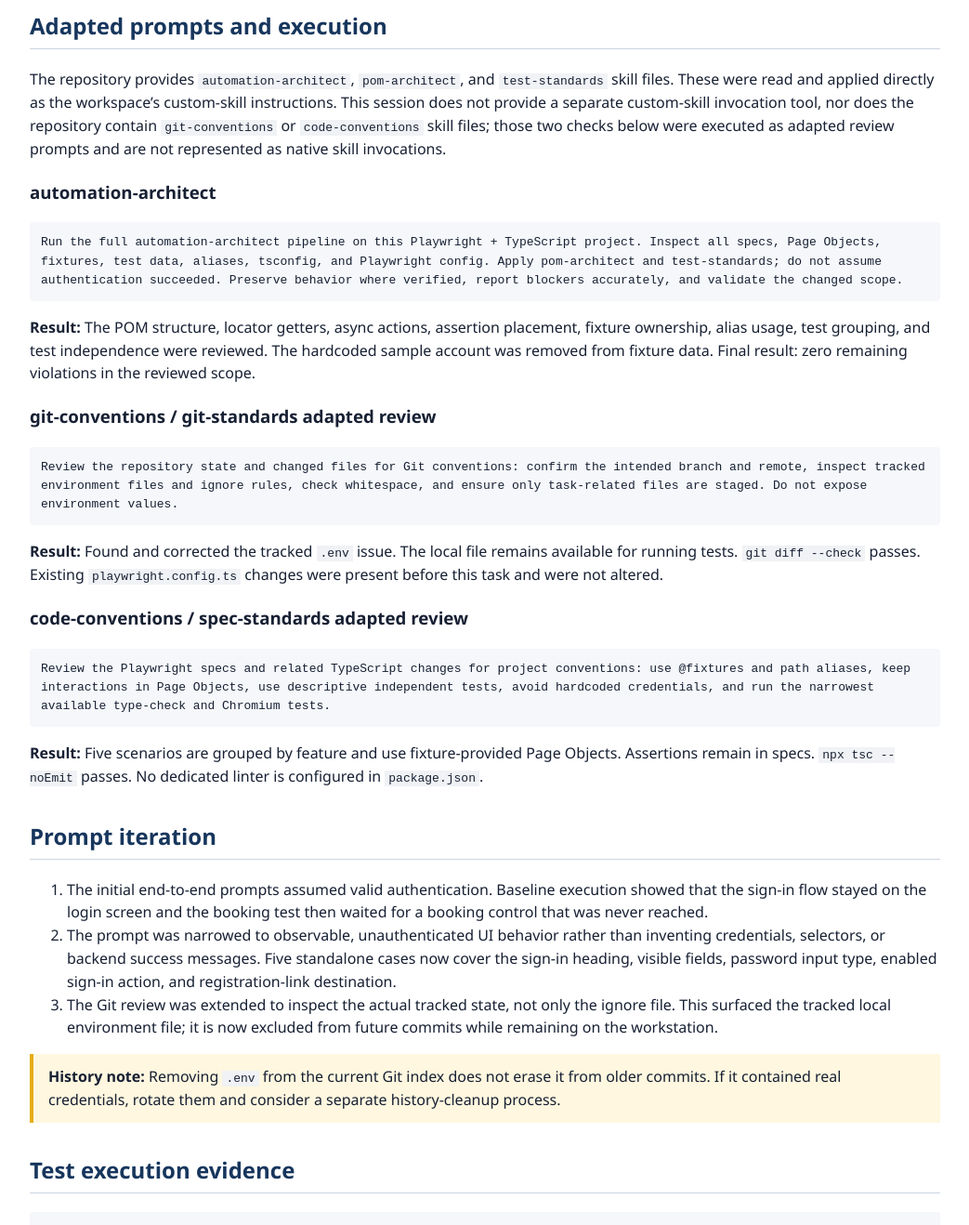
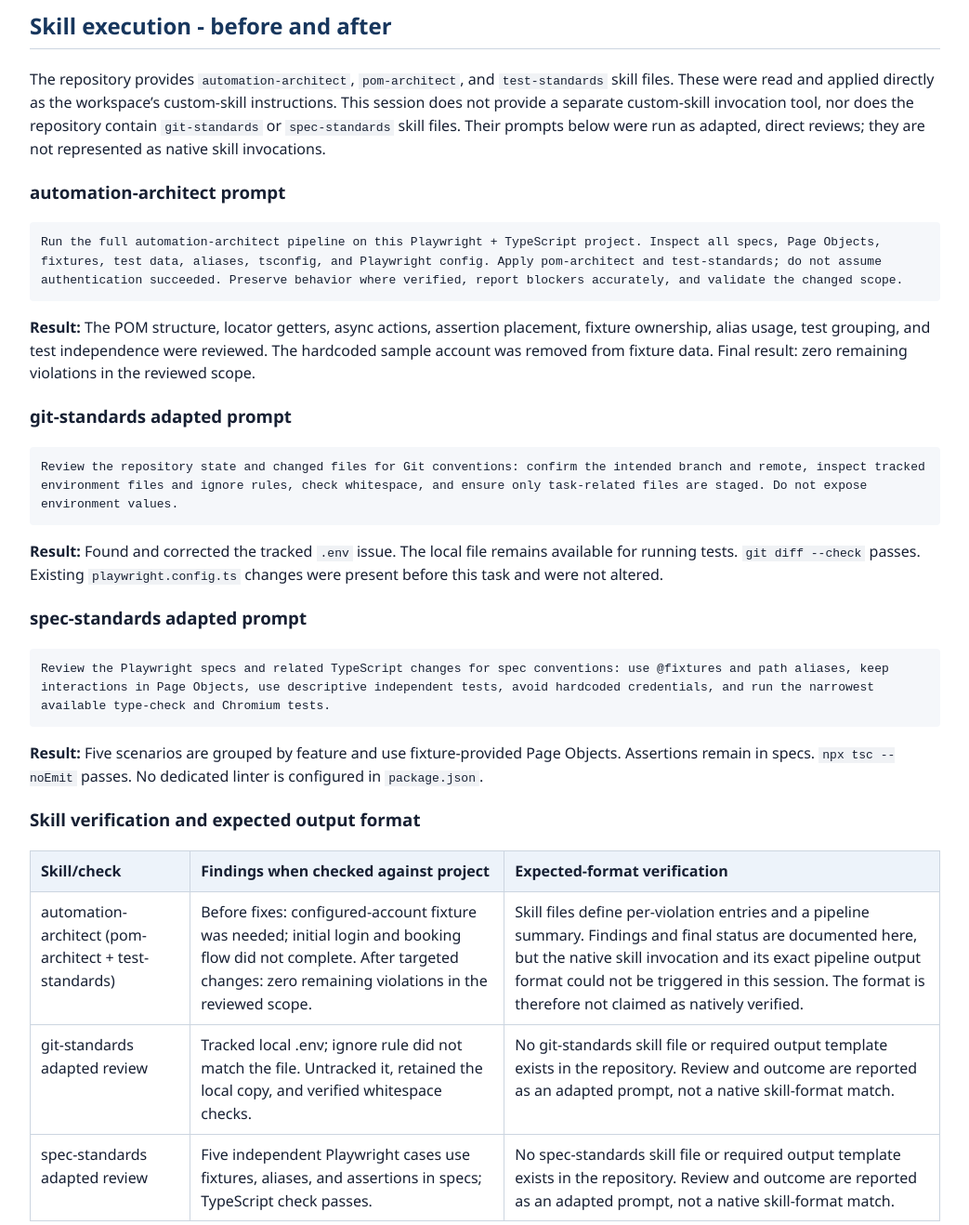
Before and after one commit to nic046/Web-Aplication-First-Test-Case, a website: page docs/skill-execution-evidence.html in a window 1280 px wide. Shown: the part 760-2078 px from the top of the page at 93% size, without its empty margins (118-1161 px from the left). Drawn offline with Linux system fonts and the light colour scheme.

Commit message:
docs: align evidence with submission checklist
Co-authored-by: Copilot <223556219+Copilot@users.noreply.github.com>

```diff
--- a/docs/skill-execution-evidence.html
+++ b/docs/skill-execution-evidence.html
@@ -63,32 +63,54 @@
       </tbody>
     </table>
 
-    <h2>Adapted prompts and execution</h2>
+    <h2>Skill execution - before and after</h2>
     <p>The repository provides <code>automation-architect</code>, <code>pom-architect</code>, and
       <code>test-standards</code> skill files. These were read and applied directly as the
       workspace’s custom-skill instructions. This session does not provide a separate custom-skill
-      invocation tool, nor does the repository contain <code>git-conventions</code> or
-      <code>code-conventions</code> skill files; those two checks below were executed as adapted
-      review prompts and are not represented as native skill invocations.</p>
+      invocation tool, nor does the repository contain <code>git-standards</code> or
+      <code>spec-standards</code> skill files. Their prompts below were run as adapted, direct
+      reviews; they are not represented as native skill invocations.</p>
 
-    <h3>automation-architect</h3>
+    <h3>automation-architect prompt</h3>
     <pre>Run the full automation-architect pipeline on this Playwright + TypeScript project. Inspect all specs, Page Objects, fixtures, test data, aliases, tsconfig, and Playwright config. Apply pom-architect and test-standards; do not assume authentication succeeded. Preserve behavior where verified, report blockers accurately, and validate the changed scope.</pre>
     <p><strong>Result:</strong> The POM structure, locator getters, async actions, assertion placement,
       fixture ownership, alias usage, test grouping, and test independence were reviewed. The
       hardcoded sample account was removed from fixture data. Final result: zero remaining
       violations in the reviewed scope.</p>
 
-    <h3>git-conventions / git-standards adapted review</h3>
+    <h3>git-standards adapted prompt</h3>
     <pre>Review the repository state and changed files for Git conventions: confirm the intended branch and remote, inspect tracked environment files and ignore rules, check whitespace, and ensure only task-related files are staged. Do not expose environment values.</pre>
     <p><strong>Result:</strong> Found and corrected the tracked <code>.env</code> issue. The local
       file remains available for running tests. <code>git diff --check</code> passes. Existing
       <code>playwright.config.ts</code> changes were present before this task and were not altered.</p>
 
-    <h3>code-conventions / spec-standards adapted review</h3>
-    <pre>Review the Playwright specs and related TypeScript changes for project conventions: use @fixtures and path aliases, keep interactions in Page Objects, use descriptive independent tests, avoid hardcoded credentials, and run the narrowest available type-check and Chromium tests.</pre>
+    <h3>spec-standards adapted prompt</h3>
+    <pre>Review the Playwright specs and related TypeScript changes for spec conventions: use @fixtures and path aliases, keep interactions in Page Objects, use descriptive independent tests, avoid hardcoded credentials, and run the narrowest available type-check and Chromium tests.</pre>
     <p><strong>Result:</strong> Five scenarios are grouped by feature and use fixture-provided Page
       Objects. Assertions remain in specs. <code>npx tsc --noEmit</code> passes. No dedicated
       linter is configured in <code>package.json</code>.</p>
+
+    <h3>Skill verification and expected output format</h3>
+    <table>
+      <thead><tr><th>Skill/check</th><th>Findings when checked against project</th><th>Expected-format verification</th></tr></thead>
+      <tbody>
+        <tr>
+          <td>automation-architect (pom-architect + test-standards)</td>
+          <td>Before fixes: configured-account fixture was needed; initial login and booking flow did not complete. After targeted changes: zero remaining violations in the reviewed scope.</td>
+          <td>Skill files define per-violation entries and a pipeline summary. Findings and final status are documented here, but the native skill invocation and its exact pipeline output format could not be triggered in this session. The format is therefore not claimed as natively verified.</td>
+        </tr>
+        <tr>
+          <td>git-standards adapted review</td>
+          <td>Tracked local .env; ignore rule did not match the file. Untracked it, retained the local copy, and verified whitespace checks.</td>
+          <td>No git-standards skill file or required output template exists in the repository. Review and outcome are reported as an adapted prompt, not a native skill-format match.</td>
+        </tr>
+        <tr>
+          <td>spec-standards adapted review</td>
+          <td>Five independent Playwright cases use fixtures, aliases, and assertions in specs; TypeScript check passes.</td>
+          <td>No spec-standards skill file or required output template exists in the repository. Review and outcome are reported as an adapted prompt, not a native skill-format match.</td>
+        </tr>
+      </tbody>
+    </table>
 
     <h2>Prompt iteration</h2>
     <ol>
@@ -99,7 +121,7 @@
         credentials, selectors, or backend success messages. Five standalone cases now cover the
         sign-in heading, visible fields, password input type, enabled sign-in action, and
         registration-link destination.</li>
-      <li>The Git review was extended to inspect the actual tracked state, not only the ignore
+      <li>The Git prompt was adapted to inspect the actual tracked state, not only the ignore
         file. This surfaced the tracked local environment file; it is now excluded from future
         commits while remaining on the workstation.</li>
     </ol>
```
Also changed, not shown: 2 other files.
